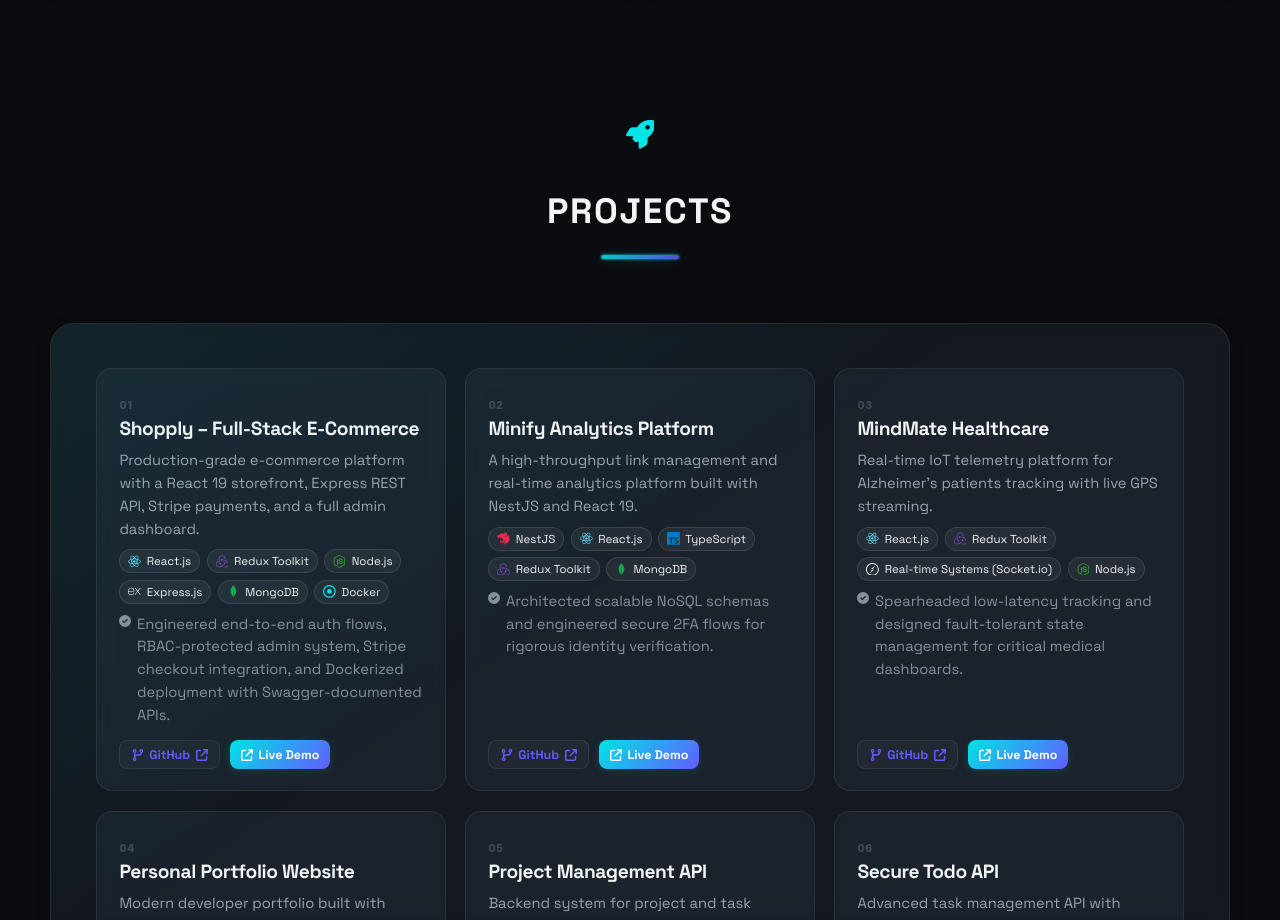
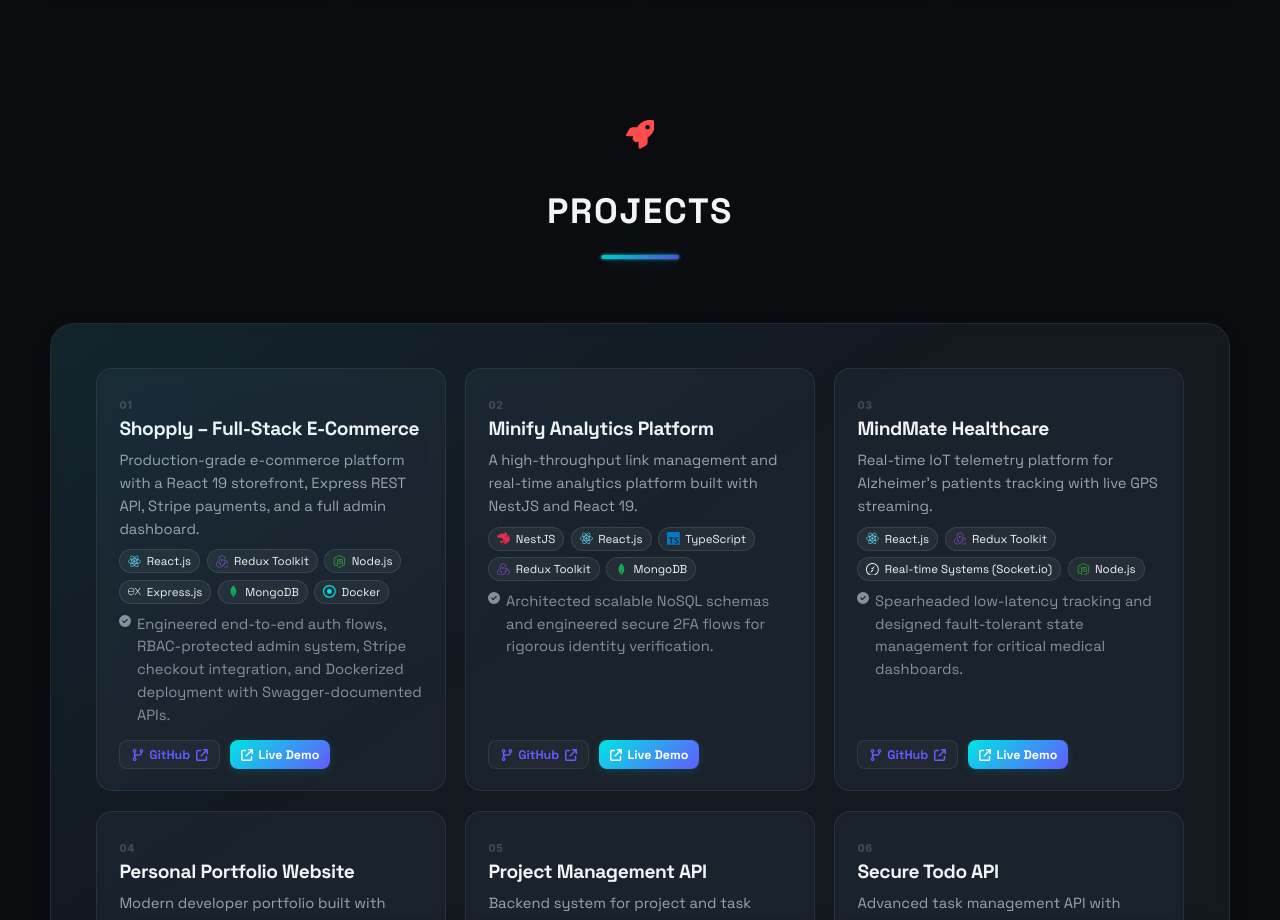
Before and after one commit to Mahmoud142/Mahmoud-Abdellah, a React (Vite) app: page / in a window 1280 px wide. Shown: the part 3920-4840 px from the top of the page. Built offline with nearby package versions, Linux system fonts and the light colour scheme.

Commit message:
style(projects): apply red brand color to Projects heading icon

```diff
--- a/src/components/Projects/Projects.tsx
+++ b/src/components/Projects/Projects.tsx
@@ -8,7 +8,7 @@ import "./Projects.css";
 export function Projects() {
     return (
         <div id="projects" className="nav-section">
-            <SectionHeading title="Projects" icon={<FaRocket />} />
+            <SectionHeading title="Projects" icon={<FaRocket />} iconColor="var(--heading-projects)" />
             <section className="panel">
                 <div className="projects-grid stagger-container">
                     {portfolioData.projects.map((project, i) => (
```
